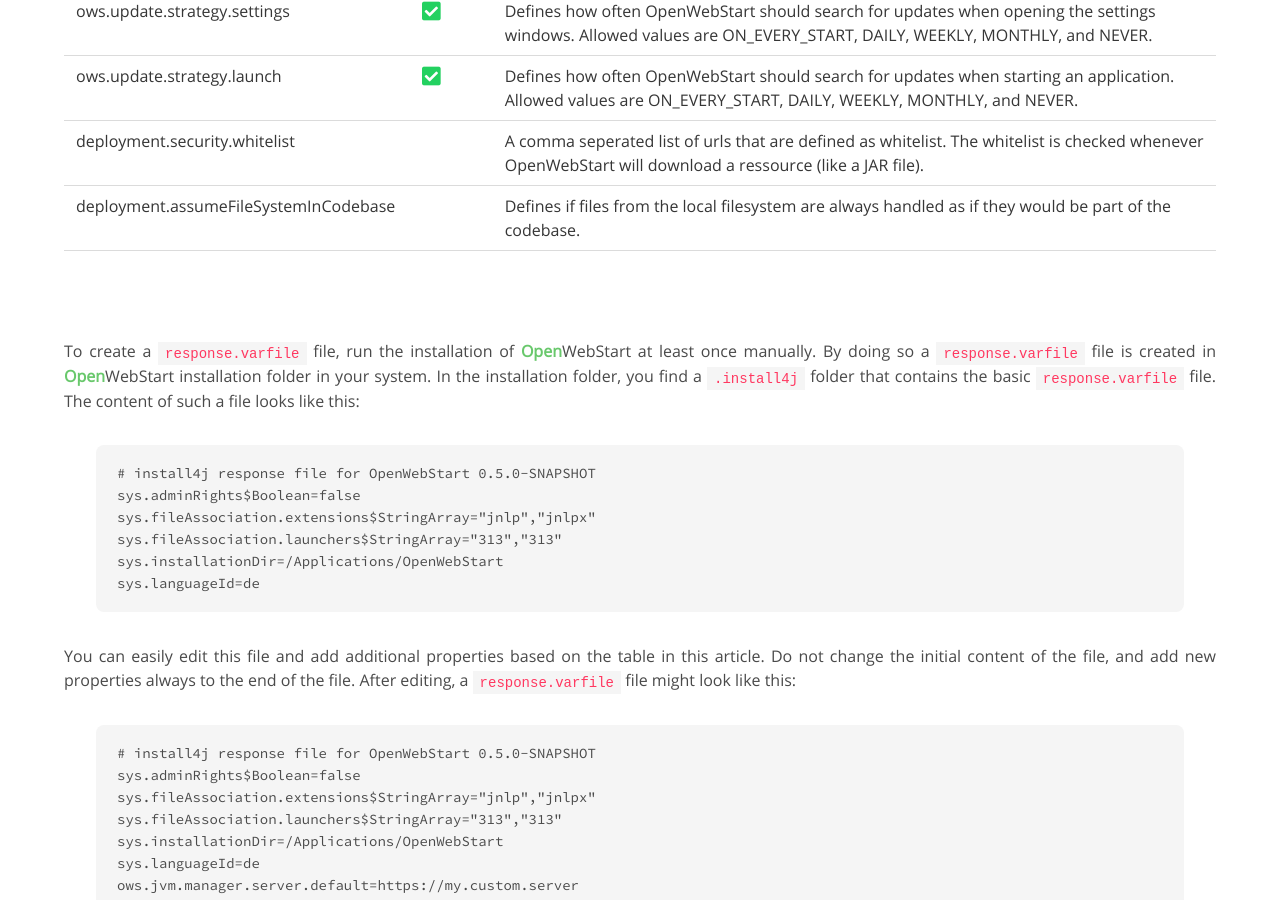
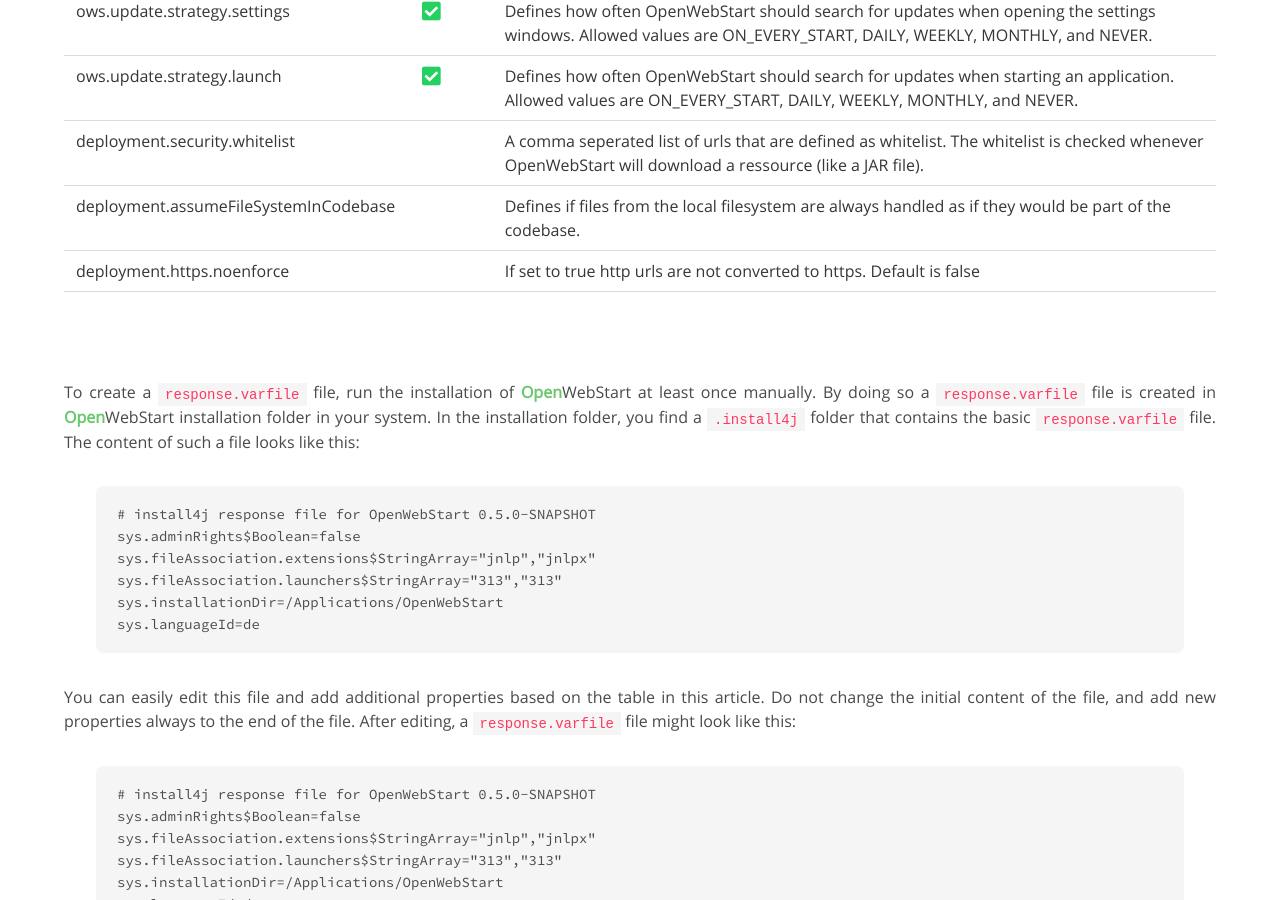
Before and after one commit to karakun/openwebstart-page, a Jekyll site: the page built from predefined-and-locked-properties.md, in a window 1280 px wide and 900 px high, scrolled down 1256 px. Built offline with Jekyll 4.4.1, drawn with Linux system fonts in a browser that asks for light colours; comment, search, counter and statistics services are not loaded.

Commit message:
add property deployment.https.noenforce to config-properties docu

```diff
--- a/_data/config-properties.yml
+++ b/_data/config-properties.yml
@@ -45,3 +45,7 @@
 - name: 'deployment.assumeFileSystemInCodebase'
   description: 'Defines if files from the local filesystem are always handled as if they would be part of the codebase.'
   lockable: false
+
+- name: 'deployment.https.noenforce'
+  description: 'If set to true http urls are not converted to https. Default is false'
+  lockable: false
```
